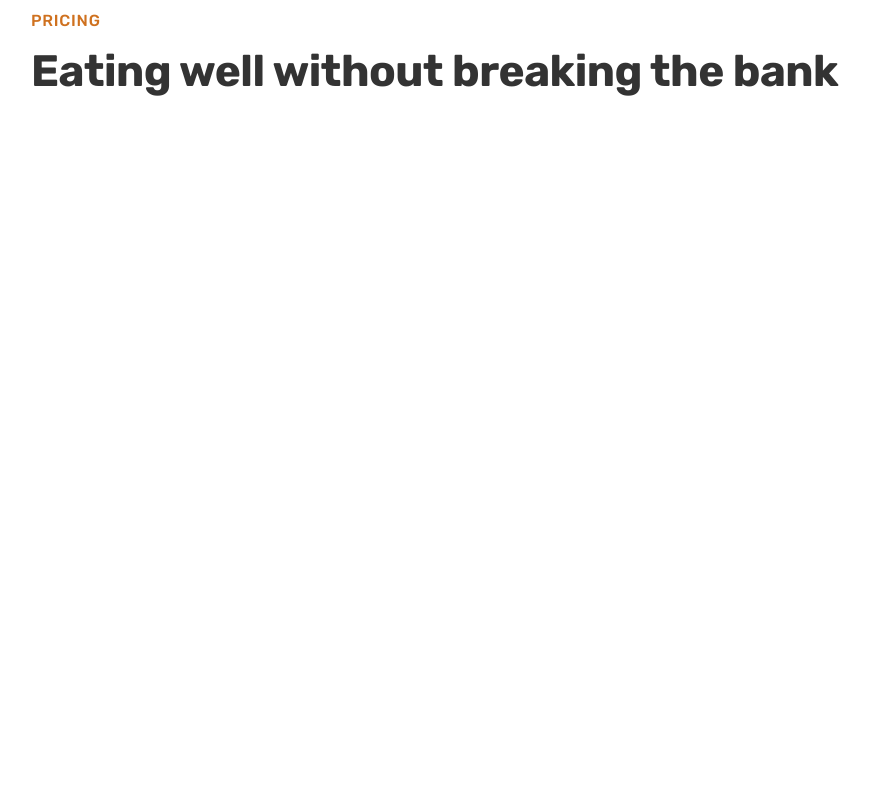
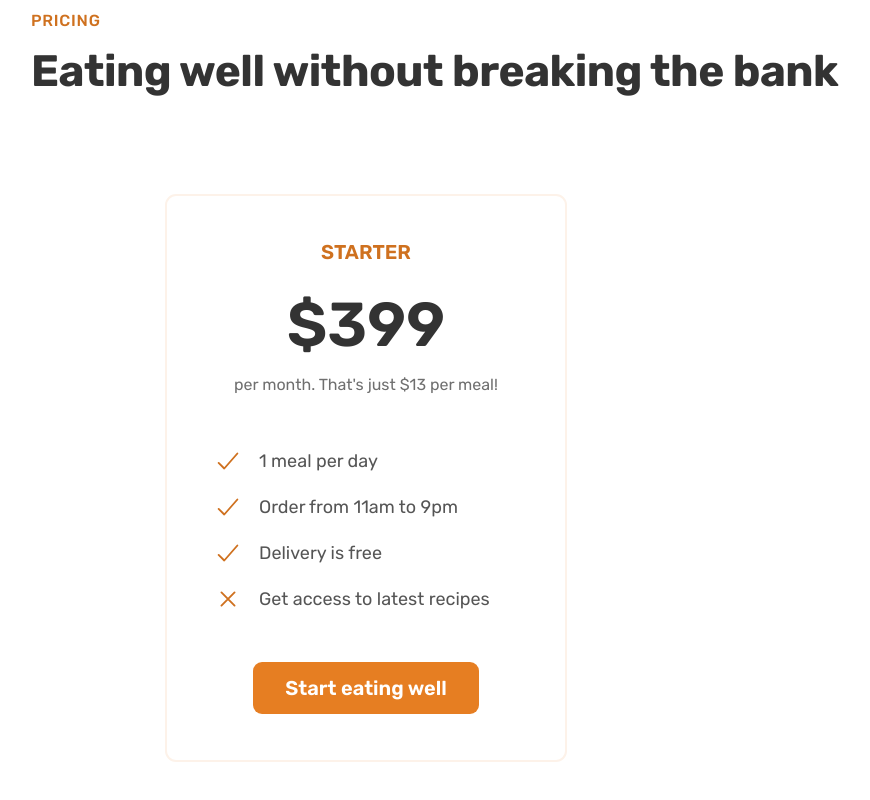
Before and after one commit to Armin-Fullstack/Omniburger, a plain HTML site: page index.html in a window 1280 px wide. Shown: the part 4757-5557 px from the top of the page, without its empty margins (41-911 px from the left). Before the commit the page ends 5047 px from the top, so only its background shows below. Drawn offline with nearby package versions, Linux system fonts and the light colour scheme.

Commit message:
feat: implemented Starter plan

```diff
--- a/css/style.css
+++ b/css/style.css
@@ -299,3 +299,40 @@ margin-bottom: 3.2rem;
 .pricing-section {
   padding: 9.6rem 0;
 }
+.pricing-plan {
+  border-radius: 11px;
+  width: 75%;
+
+}
+.pricing-plan--starter {
+  justify-self: end;
+  border: 2px solid #fdf2e9;
+  padding: 4.6rem;
+}
+.plan-header {
+  text-align: center;
+  margin-bottom: 4.8rem;
+}
+.plan-name {
+  color: #cf711f;
+  font-weight: 600;
+  font-size: 2rem;
+  text-transform: uppercase;
+  letter-spacing: 0.75;
+  margin-bottom: 3.2rem;
+}
+.plan-price {
+font-size: 6.2rem;
+font-weight: 600;
+color: #333;
+margin-bottom: 1.6rem;
+}
+.plan-text {
+  font-size: 1.6rem;
+  line-height: 1.6;
+  color: #6f6f6f;
+}
+.plan-sign-up {
+  text-align: center;
+  margin-top: 4.8rem;
+}
--- a/index.html
+++ b/index.html
@@ -239,6 +239,24 @@
       <span class="subheading">Pricing</span>
       <h2 class="heading-secondary">Eating well without breaking the bank</h2>
     </div>
+    <div class="container grid grid--2-cols">
+      <div class="pricing-plan pricing-plan--starter">
+        <header class="plan-header">
+          <p class="plan-name">Starter</p>
+          <p class="plan-price"><span>$</span>399</p>
+          <p class="plan-text">per month. That's just $13 per meal!</p>
+        </header>
+          <ul class="list">
+          <li class="list-item"><ion-icon class="list-icon" name="checkmark-outline"></ion-icon><span>1 meal per day</span></li>
+          <li class="list-item"><ion-icon class="list-icon" name="checkmark-outline"></ion-icon><span>Order from 11am to 9pm</span></li>
+          <li class="list-item"><ion-icon class="list-icon" name="checkmark-outline"></ion-icon><span>Delivery is free</span></li>
+          <li class="list-item"><ion-icon class="list-icon" name="close-outline"></ion-icon><span>Get access to latest recipes</span></li>
+          </ul>
+          <div class="plan-sign-up">
+            <a href="#" class="btn btn--CTA">Start eating well</a>
+          </div>
+      </div>
+    </div>
     </section>
 </main>
 </body>
```
Also changed, not shown: css/general.css (line endings or trailing spaces).
